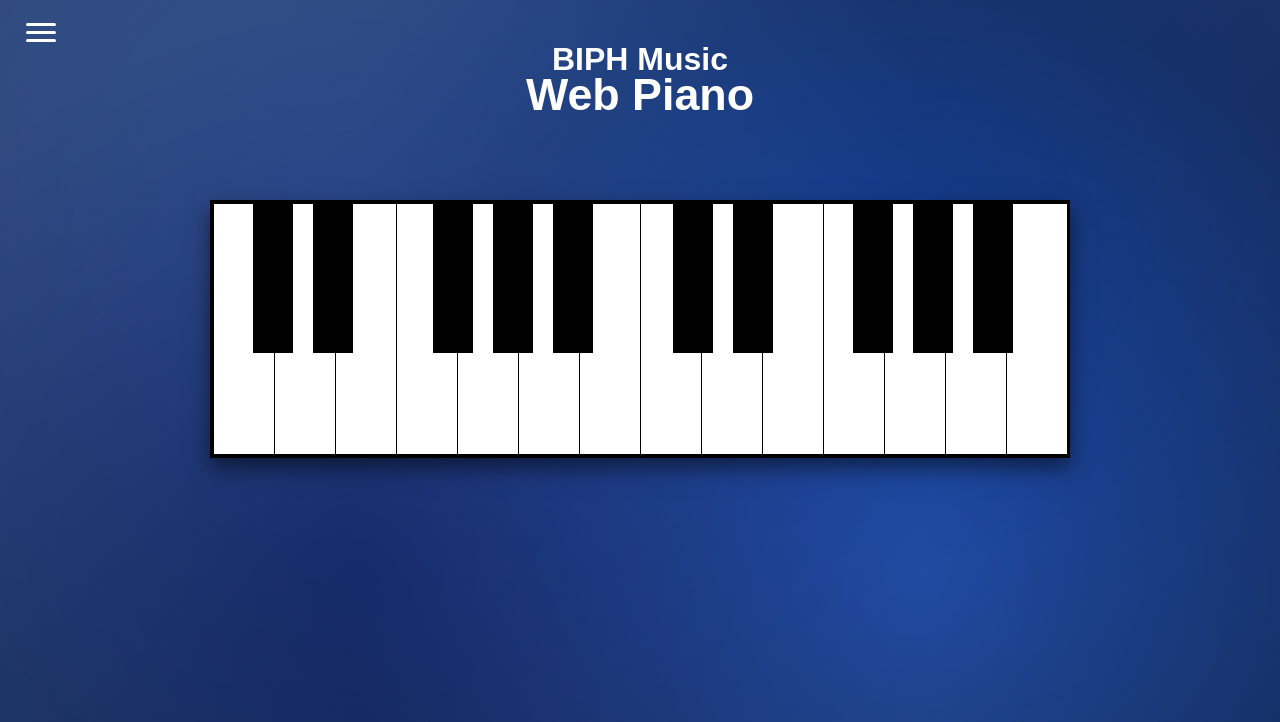
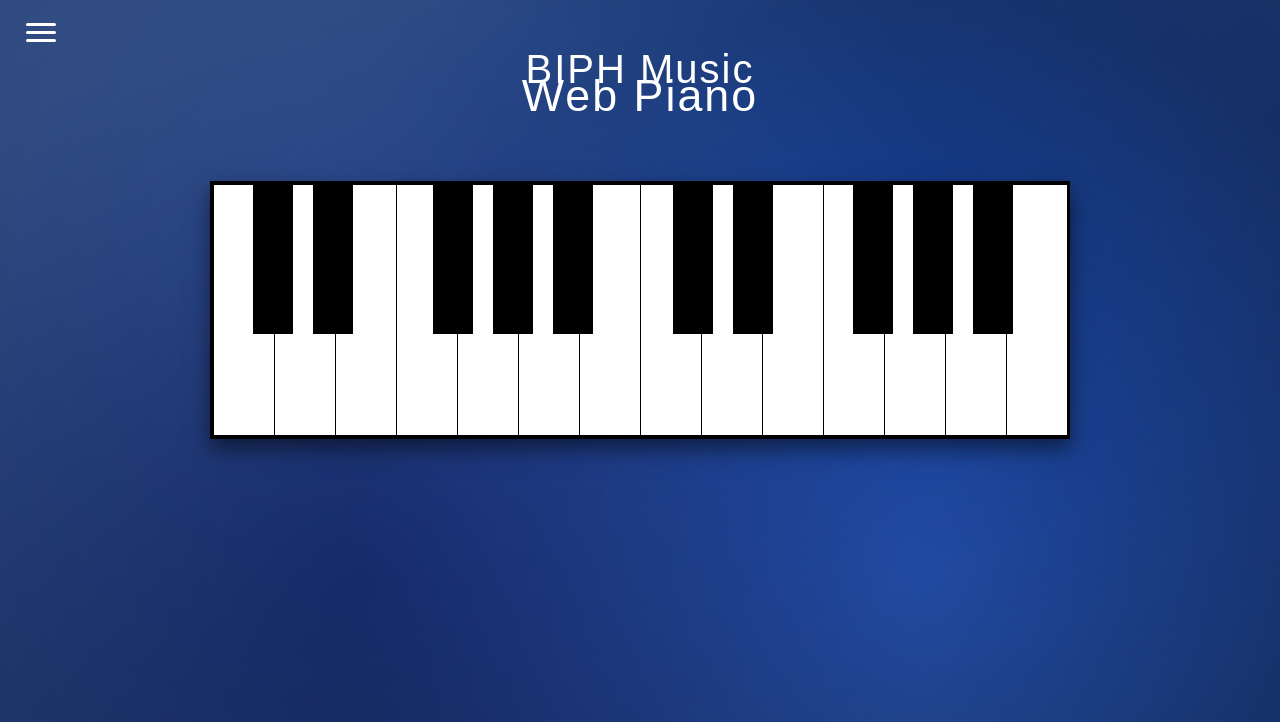
Before and after one commit to BIPHMusic/WebPiano, a plain HTML site: page index.html in a window 1280 px wide. Shown: the top 722 px of the page. Drawn offline with Linux system fonts and the light colour scheme; a web font is replaced by a local one.

Commit message:
Add files via upload

```diff
--- a/index.html
+++ b/index.html
@@ -22,6 +22,14 @@
             margin: 0;
             padding: 20px;
             overflow: hidden;
+        }
+
+        h1 {
+            font-size: 2.5rem;
+            font-weight: 300;
+            text-align: center;
+            margin-bottom: 10px;
+            letter-spacing: 2px;
         }
 
         .background {
```
